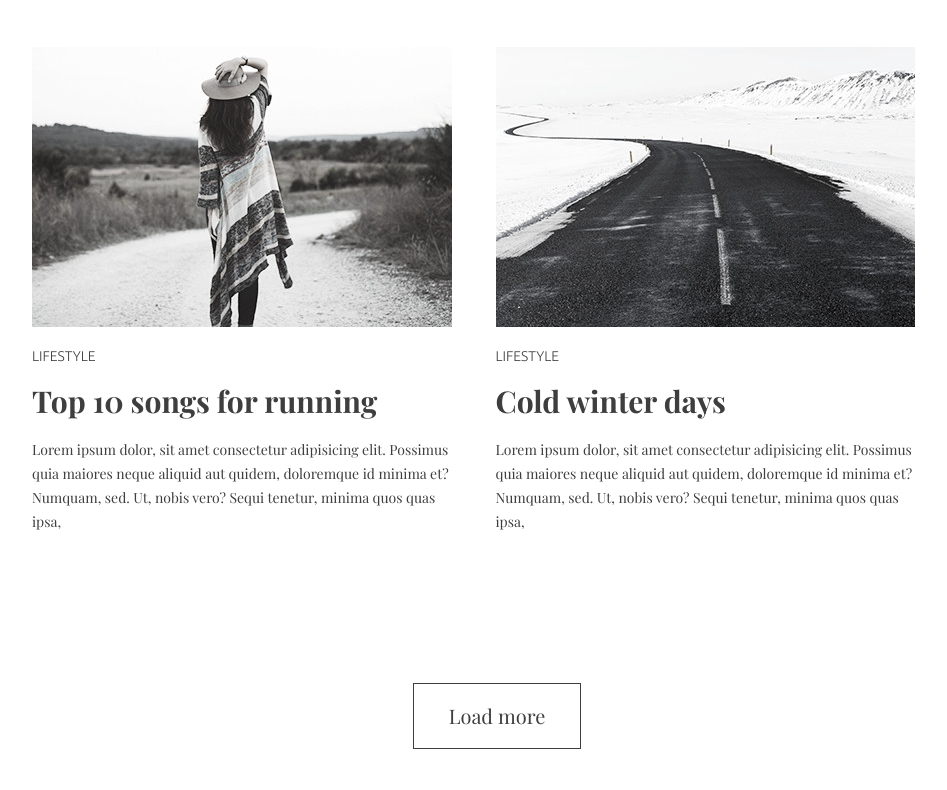
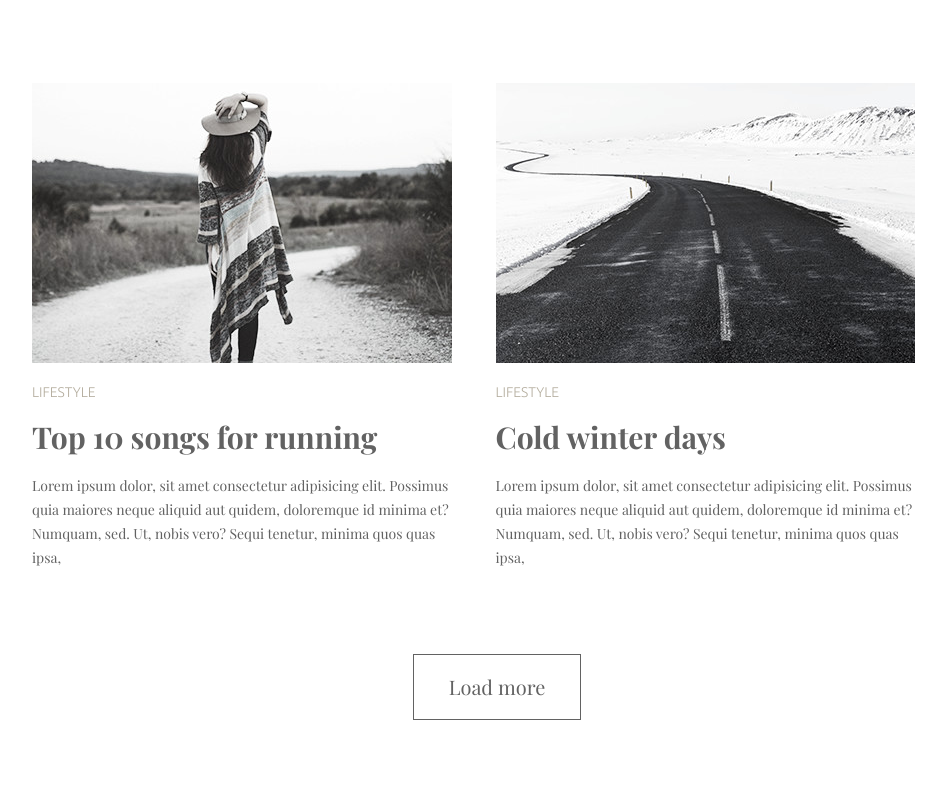
Before and after one commit to ekaterina8aleksa/goit-fe-course, a plain HTML site: page module-3/index.html in a window 1280 px wide. Shown: the part 1309-2099 px from the top of the page, without its empty margins (163-1110 px from the left). Before the commit the page ends 2058 px from the top, so only its background shows below. Drawn offline with nearby package versions, Linux system fonts and the light colour scheme.

Commit message:
fixed 8 bugs

```diff
--- a/module-3/css/style.css
+++ b/module-3/css/style.css
@@ -20,7 +20,7 @@ html {
   text-decoration: none;
   line-height: 24px;
   font-family: "Playfair Display", "Times New Roman", serif;
-  color: rgb(62, 62, 62);
+  color:#626262;
 }
 
 .visually-hidden:not(:focus):not(:active),
@@ -37,9 +37,13 @@ input[type="radio"].visually-hidden {
   clip: rect(0 0 0 0);
   overflow: hidden;
 }
+
 .site-navigation{
-    width: 970px;
-    text-align: right;
+    text-align: center;
+    vertical-align: middle;
+    padding: 0px;
+    margin-bottom: 50px;
+
 }
 .site-navigation li {
     list-style-type: none;
@@ -50,7 +54,7 @@ input[type="radio"].visually-hidden {
       margin-right: 110px;
   }
   .link:hover {
-    color: rgb(3, 169, 244);
+    color: #03a9f4;
   }
 img + p {
   font-size: 14px;
@@ -58,26 +62,25 @@ img + p {
   line-height: 17px;
   text-transform: uppercase;
   font-family: "Ubuntu", "Arial", sans-serif;
-  color: hsl(40, 12, 71)
+  color: #b4ad9e;
 }
 h2 {
   font-size: 30px;
 }
-.site-navigation{
-    width: 970px;
-    text-align: center;
-    vertical-align: middle;
-}
-
 .blog-card {
     display: inline-block;
     width: 420px;
-    margin-right: 40px;
     margin-bottom: 135px;
     padding: 0px;
 }
-h2 + p {
-    width:420px;
+.blog-card:not(:nth-child(2n)){
+    margin-right: 40px;
+}
+.blog-card:nth-last-child(-n+2){
+    margin-bottom: 0px;
+}
+section{
+    margin: 0 auto;
 }
 .newbutton{
     display: block;
@@ -87,13 +90,12 @@ h2 + p {
     text-decoration: none;
     line-height: 24px;
     font-family: "Playfair Display", "Times New Roman", serif;
-    color: rgb(62, 62, 62);
+    color: #626262;
     border: 1px solid;
-    border-color:  rgb(62, 62, 62);
+    border-color: #626262;
     padding: 20px 35px;
     background-color: white;
     position: relative;
-    margin: 0 auto;
-
+    margin: 70px auto;
 
 }
--- a/module-3/index.html
+++ b/module-3/index.html
@@ -22,7 +22,7 @@
         </ul>
       </nav>
     </header>
-    <maingit>
+    <main>
       <section>
         <article class="blog-card">
           <img src="./img/1.jpg"
@@ -103,7 +103,7 @@
           </p>
         </article>
       </section>
-      <button class="newbutton">Load more</button>
+      <button type="button" class="newbutton">Load more</button>
     </main>
   </body>
 </html>
```
